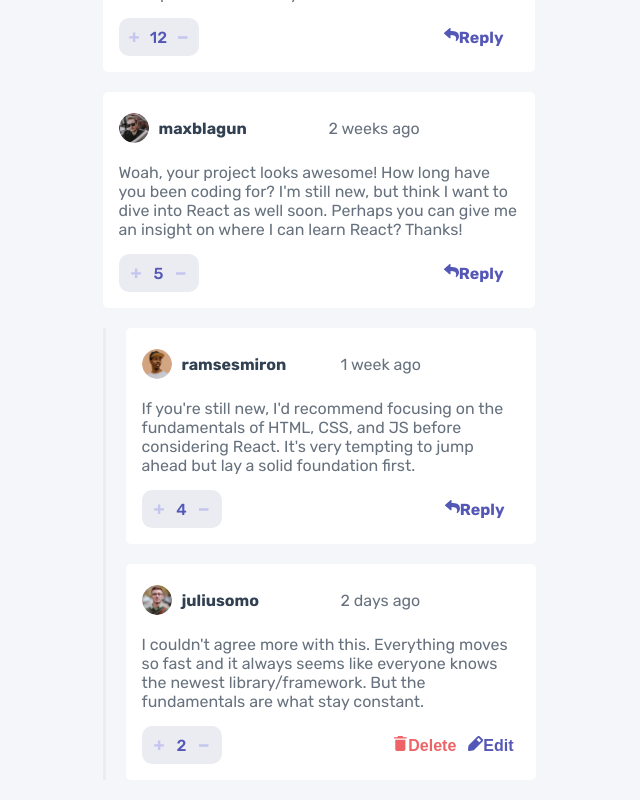
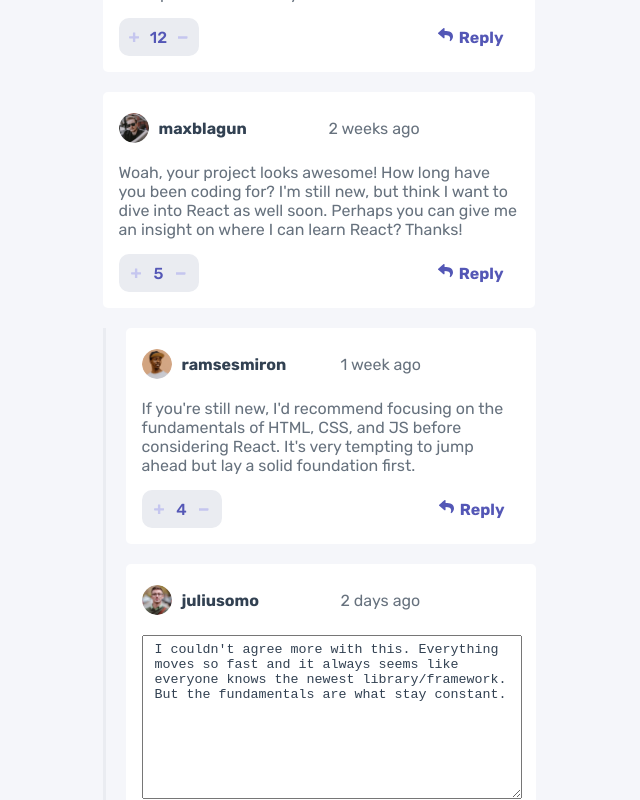
Before and after one commit to gomezjhon1022/interactive-comments-section-main, a React (Create React App) app: page / in a window 1280 px wide. Both pictures are taken after a click on the button "Edit". Shown: the part 144-944 px from the top of the page, without its empty margins (321-961 px from the left). Built offline with nearby package versions, Linux system fonts and the light colour scheme.

Commit message:
Feat: Edit a comment

```diff
--- a/src/App.css
+++ b/src/App.css
@@ -48,7 +48,34 @@ main {
   grid-area: contentComment;
   color: var(--grayish-blue);
   margin: 15px 0;
+}
 
+.text__edit__container {
+  grid-area: contentComment;
+  margin-bottom: 20px;
+  display: flex;
+  flex-direction: column;
+}
+
+.text__edit {
+  width: calc(100% - 24px);
+  color: var(--dark-blue);
+  margin: 15px 0;
+  padding: 6px 12px;
+  max-height: 100vh;
+  height: 150px;
+
+}
+
+.btn__update {
+  height: 40px;
+  border-radius: 6px;
+  padding: 0 16px;
+  border: none;
+  color:var(--white);
+  background-color: var(--moderate-blue);
+  cursor:pointer;
+  align-self: flex-end;
 }
 
 .createdAt {
@@ -172,6 +199,7 @@ main {
   display: inline-block;
   height: 15px;
   width: 15px;
+  margin-right: 6px;
   background-image: url(../public/images/icons/icon-reply.svg);
   background-position: center;
   background-repeat: no-repeat;
@@ -232,8 +260,6 @@ main {
   display: flex;
   justify-content: center;
   align-items: center;
-
-
 }
 
 
--- a/src/App.js
+++ b/src/App.js
@@ -2,11 +2,12 @@ import { Fragment, useEffect, useState } from 'react';
 import './App.css';
 import jsonData from "./data/data.json";
 
-function Comment({comment, handleReply, handleScore, handleText, saveComment, setModalIsOpen, setCommentToDelete}) {
+function Comment({comment, handleReply, handleScore, handleText, saveComment, setModalIsOpen, setCommentToDelete, editMode, setEditMode, textUpdate, setTextUpdate, saveUpdateComment}) {
   const [showAddComment, setShowAddComment]=useState(false);
   const [userScored, setUserScored]=useState(false);
   const [isCurrentUserComment, setIsCurrentUserComment] = useState(false);
   const currentUser = "juliusomo"
+
   useEffect(()=> {
     if (currentUser && comment.user.username === currentUser) {
       setIsCurrentUserComment(true);
@@ -27,7 +28,6 @@ function Comment({comment, handleReply, handleScore, handleText, saveComment, se
   }
   const clearComment = () => {
     setShowAddComment(false);
-
   }
 
   const handleScoreClick =(comment, operation )=> {
@@ -37,22 +37,43 @@ function Comment({comment, handleReply, handleScore, handleText, saveComment, se
     }
   }
 
-  const handleEdit = () => {
-    console.log("edit")
+  const handleEdit = (comment) => {
+    setTextUpdate(comment.content);
+    setEditMode(comment.id);
   }
 
   const handleDelete = (comment) => {
-    console.log("delete")
-    console.log(comment)
     setModalIsOpen(true);
     setCommentToDelete(comment);
-
   }
 
+  const handleUpdateComment = () => {
+    saveUpdateComment();
+    clearUpdateComment();
+  }
+
+  const clearUpdateComment=()=>{
+    setEditMode("");
+    setTextUpdate("");
+  }
   return (
     <Fragment key={comment.id}>
       <div className='comment__container'>
-        <div className='contentComment' >{comment.content}</div>
+          {
+            editMode===comment.id?
+            <div className='text__edit__container'>
+              <textarea
+                className='text__edit'
+                value={textUpdate}
+                onChange={(e) => {
+                  setTextUpdate(e.target.value);
+                  }
+                }
+              ></textarea>
+              <button className='btn__update' onClick={handleUpdateComment}>UPDATE</button>
+            </div>
+            :<div className='contentComment' >{comment.content}</div>
+          }
           <div className='createdAt'>{comment.createdAt}</div>
           <div className='user'>
             <img className='userImage' src={comment.user.image.webp} alt='avatar'/>
@@ -65,7 +86,7 @@ function Comment({comment, handleReply, handleScore, handleText, saveComment, se
             {isCurrentUserComment?(
               <div className='edit-delete'>
                 <button className='delete' onClick={()=>handleDelete(comment)}><span className='deleteIcon'></span>Delete</button>
-                <button className='edit' onClick={handleEdit}><span className='editIcon'></span>Edit</button>
+                <button className='edit' onClick={()=>handleEdit(comment)}><span className='editIcon'></span>Edit</button>
               </div>
             ):
             <div className='reply' onClick={handleReplyClick}>
@@ -93,6 +114,11 @@ function Comment({comment, handleReply, handleScore, handleText, saveComment, se
             saveComment={saveComment}
             setModalIsOpen={setModalIsOpen}
             setCommentToDelete={setCommentToDelete}
+            editMode={editMode}
+            setEditMode={setEditMode}
+            textUpdate={textUpdate}
+            setTextUpdate={setTextUpdate}
+            saveUpdateComment={saveUpdateComment}
           />
         ))}
       </div>
@@ -107,6 +133,8 @@ function App() {
   const [id, setId] =useState(10);
   const [modalIsOpen, setModalIsOpen]=useState(false);
   const [commentToDelete, setCommentToDelete]=useState();
+  const [editMode, setEditMode]=useState();
+  const [textUpdate, setTextUpdate]=useState();
 
   const handleScore = (comment,operation) => {
   const value = operation === 'plus'? 1 : -1;
@@ -208,7 +236,31 @@ function App() {
 
     setData({...data, comments:updatedData});
     setModalIsOpen(false);
-//________________________________________
+  }
+
+  const saveUpdateComment = () => {
+    const recursivelyUpdateComment=(comments)=>{
+      return comments.map((comment)=>{
+        if (comment.id!==editMode) {
+          if (comment.replies && comment.replies.length>0) {
+            return {
+              ...comment,
+              replies: recursivelyUpdateComment(comment.replies)
+            }
+          }
+          return {
+            ...comment,
+          }
+        } else {
+          return {
+            ...comment,
+            content: textUpdate
+          }
+        }
+      })
+    }
+    const updateData = recursivelyUpdateComment([...data.comments]);
+    setData({...data, comments:updateData});
   }
 
   return (
@@ -223,6 +275,11 @@ function App() {
             saveComment={saveComment}
             setModalIsOpen={setModalIsOpen}
             setCommentToDelete={setCommentToDelete}
+            setEditMode={setEditMode}
+            editMode={editMode}
+            textUpdate={textUpdate}
+            setTextUpdate={setTextUpdate}
+            saveUpdateComment={saveUpdateComment}
           />
         ))
         }
```
